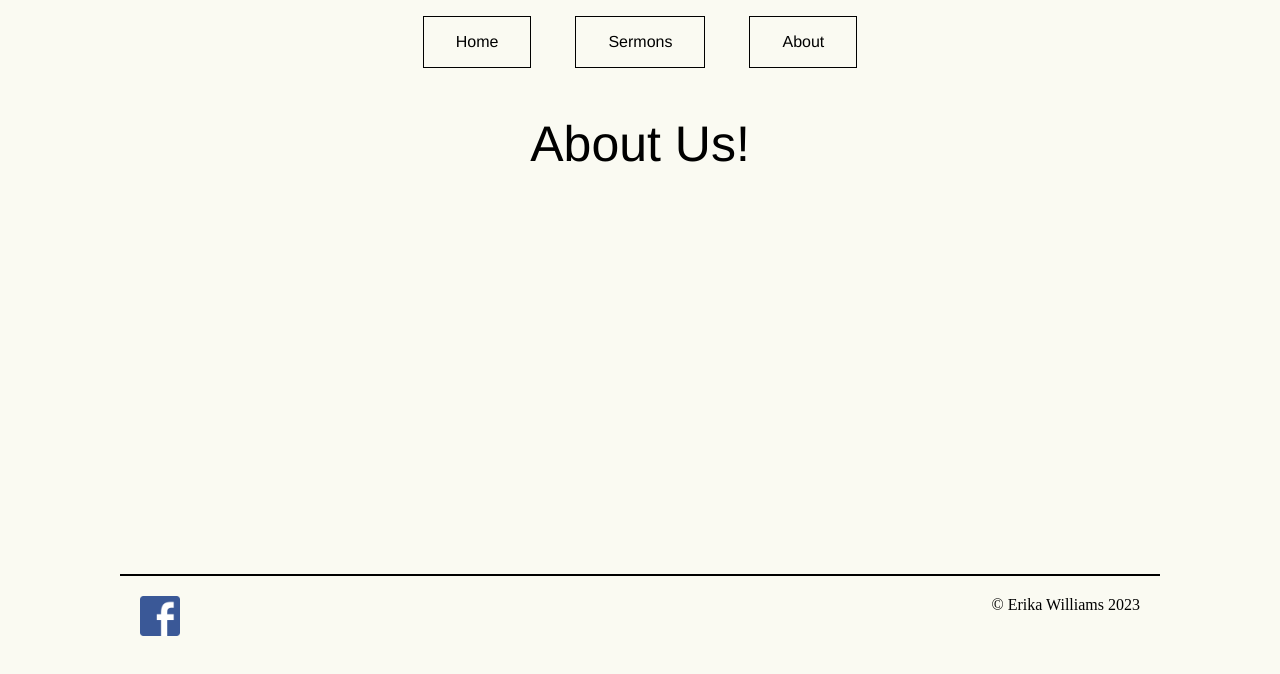
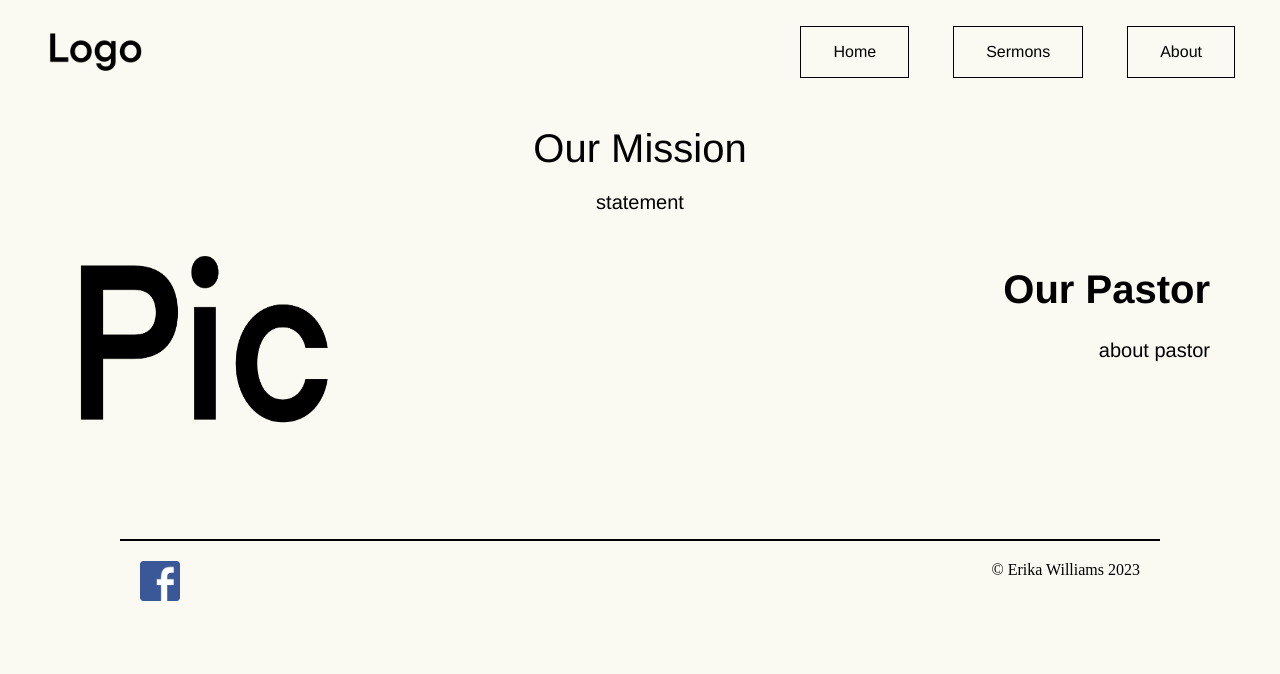
Before and after one commit to erikawill/aifchurch, a plain HTML site: page about.html in a window 1280 px wide. Drawn offline with Linux system fonts and the light colour scheme.

Commit message:
changes [mon, june 5, 2023]
- changed button hover color
- added a placement logo
- added where i want certain things on "about" page to be [mission statement, pastor picture, etc.]

```diff
--- a/about.html
+++ b/about.html
@@ -25,21 +25,31 @@
 <body>
   <!-- Place your site's HTML here -->
 
-    <!--Buttons-->
-<div class="church-header-wrapper">
+  <div class="church-header-wrapper">
     <header class="church-header">
-    <img class="church-logo" src="" alt="">
-    <nav class="btn-main-nav">
+      <a href="./index.html">
+    <img class="church-logo" src="./img/default logo.png" alt="">
+    <nav class="btn-nav">
       <a class="button" href="./index.html">Home</a>
       <a class="button" href="./sermons.html">Sermons</a>
       <a class="button" href="./about.html">About</a>
     </nav>
-    </header>
+    </a>
+  </header>
   </div>
 
-  <div class="about-container">
-    <div class="about">About Us!</div>
+    <div class="mission-intro">Our Mission</div>
+    <div class="mission-paragraph">
+      <p>statement</p>
+    </div>
+
+  <div class="about-wrapper">
+  <img class="pastor-pic" src="./img/default pic.png" alt="">
+  <div class="pastor-paragraph">
+  <h1 class="about-pastor">Our Pastor</h1>
+    <p>about pastor</p>
   </div>
+</div>
 
   <!--Footer-->
   <div class="hellokitty-footer-wrapper">
--- a/css/main.css
+++ b/css/main.css
@@ -18,40 +18,56 @@ body {
     cursor: pointer;
 }
 .button:hover{
-    background-color: rgb(82, 102, 127);
+    background-color: rgb(70, 92, 120);
  }
+.btn-nav {
+    text-align: right;
+    position: absolute;
+    top: 20px;
+    right: 25px;
+    bottom: 20px;
+}
 
-.btn-main-nav {
-    text-align: right;
-}
 /*Header + Logo*/
 .church-header-wrapper {
     max-width: 800px;
-    margin-left: auto;
-    margin-right: auto;
+    display: block;
+    -webkit-text-size-adjust: 100%;
 }
 .church-header {
     display: flex;
+    justify-content: space-between;
+    align-items: center;
+    -webkit-text-size-adjust: 100%;
+    margin-left: 25px;
+    margin-right: 25px;
+    margin-bottom: 25px;
+}
+.church-logo {
+    width: 100px;
+    height: auto;
+    padding: 20px;
+}
+.church-intro {
+    background: linear-gradient( rgba(161, 101, 49, 0.40), rgba(161, 101, 49, 0.40) ), url(../img/sunset\ 2.jpg);
+    padding-top: 450px;
+    padding-bottom: 250px;
+    background-position: center;
+    background-size: cover;
+    display: flex;
     justify-content: center;
-    margin-bottom: 32px;
-    padding: 10px;
-}
-
-.church-container {
-    position: relative;
-    text-align: center;
 }
 .church-name {
-    font-size: xx-large;
+    font-size: 50px;
     font-family: 'Franklin Gothic Medium', 'Arial Narrow', Arial, sans-serif;
     position: absolute;
-    top: 40%;
+    top: 50%;
     left: 50%;
     transform: translate(-50%, -50%);
     color: white;
 }
 .church-slogan {
-    font-size: x-large;
+    font-size: 30px;
     font-family: 'Franklin Gothic Medium', 'Arial Narrow', Arial, sans-serif;
     position: absolute;
     top: 60%;
@@ -72,12 +88,52 @@ body {
 }
 
 /*About Page*/
-.about-container {
+.about-wrapper {
+    display: grid;
+    display: flex;
+    justify-content: space-between;
+    grid-template-columns: 1fr 1fr 1fr;
+    column-gap: 5px;
+    margin-left: 50px;
+    margin-right: 50px;
+    margin-top: 25px;
+}
+.mission-intro {
     position: relative;
     text-align: center;
-    font-size: 50px;
+    font-size: 40px;
     font-family: 'Franklin Gothic Medium', 'Arial Narrow', Arial, sans-serif;
     color: black;
+}
+.mission-paragraph {
+    position: relative;
+    text-align: center;
+    font-size: 20px;
+    font-family: 'Franklin Gothic Medium', 'Arial Narrow', Arial, sans-serif;
+    color: black;
+    margin-bottom: 15px;
+}
+about-pastor {
+    position: relative;
+    text-align: right;
+    font-size: 40px;
+    font-family: 'Franklin Gothic Medium', 'Arial Narrow', Arial, sans-serif;
+    color: black;
+    margin-right: 20px;
+}
+.pastor-paragraph {
+    position: relative;
+    text-align: right;
+    font-size: 20px;
+    font-family: 'Franklin Gothic Medium', 'Arial Narrow', Arial, sans-serif;
+    color: black;
+    margin-right: 20px;
+    //margin-bottom: 15px;
+}
+.pastor-pic {
+    height: 200px;
+    width: 300px;
+    //margin-top: 25px;
 }
 
 /*Footer*/
@@ -88,7 +144,7 @@ body {
     max-width: 1000px;
     margin-left: auto;
     margin-right: auto;
-    margin: 400px;
+    margin: 100px;
     margin-bottom: 15px;
     padding: 20px;
     display: block;
```
Also changed, not shown: index.html (+12 -5 lines), sermons.html (+6 -5 lines), img/default logo.png (added), img/default pic.png (added), 2 other files.
